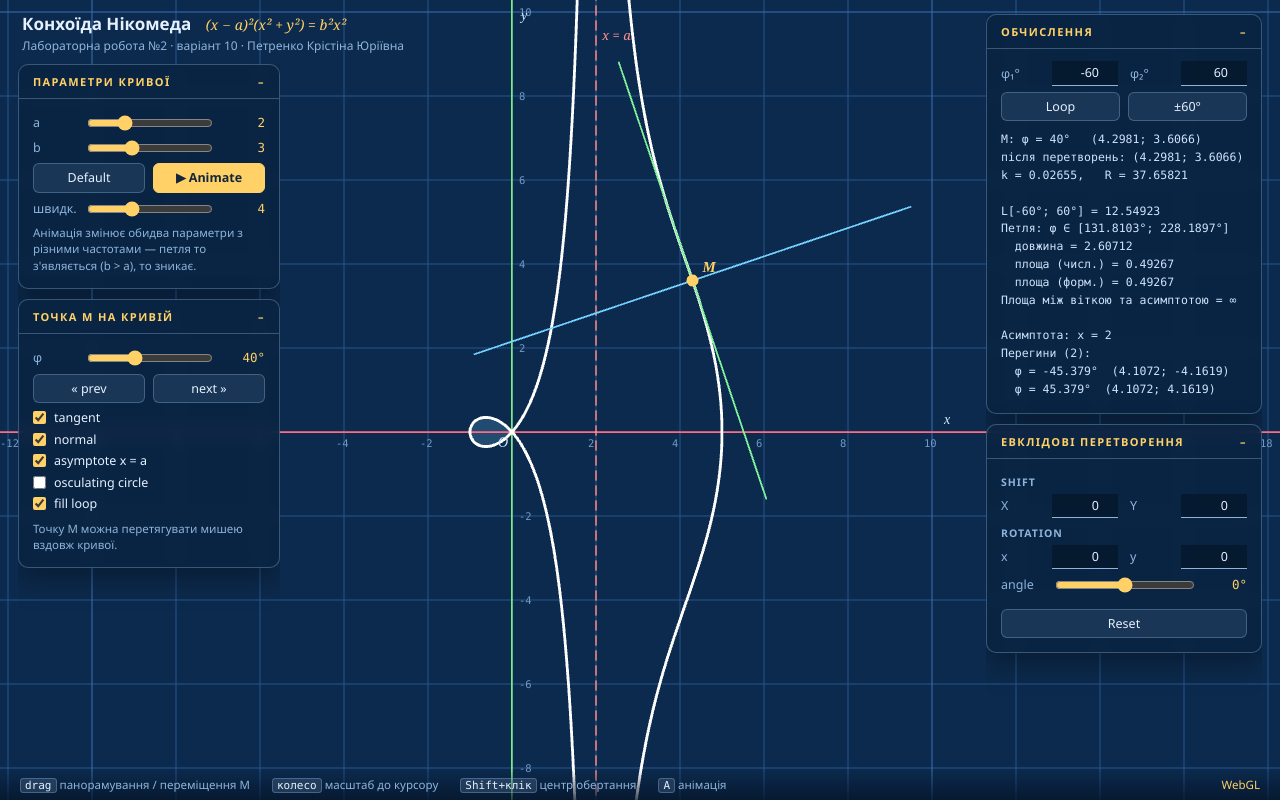
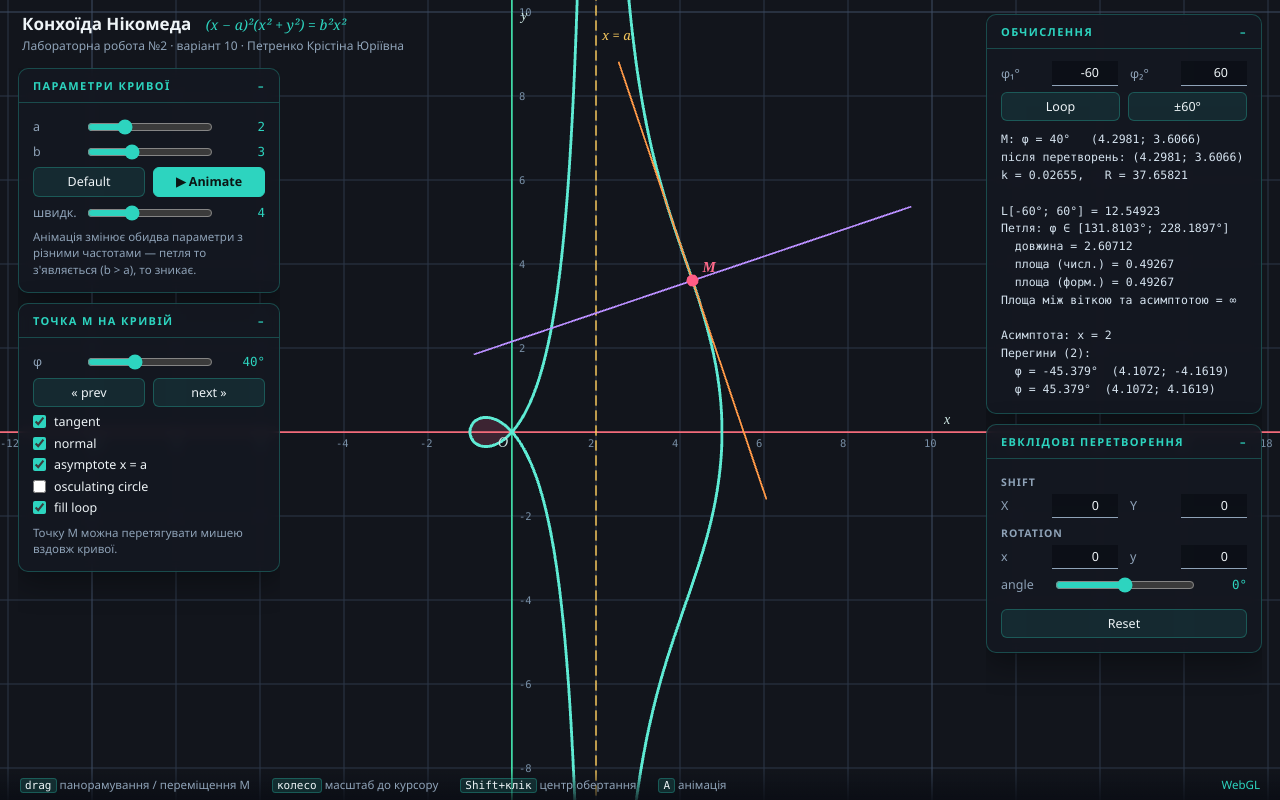
Before and after one commit to kristinapetrenko33-cyber/cg-lab2-conchoid-nicomedes, a plain HTML site: page index.html in a window 1280 px wide. Drawn offline with Linux system fonts and the light colour scheme.

Commit message:
Update Lab 2: conchoid of Nicomedes (variant 10)

```diff
--- a/script.js
+++ b/script.js
@@ -95,18 +95,18 @@ const toWorld = (x, y) => [(x - S.view.ox) / S.view.sc, (y - S.view.oy) / S.view
 
 /* ---------------------------------------------------- 4. рендерер */
 const STYLE = {
-    grid:  { c: [0.15, 0.33, 0.55, 1], w: 1 },
-    major: { c: [0.22, 0.44, 0.70, 1], w: 1 },
-    axisX: { c: [1.0, 0.42, 0.51, 1], w: 1.8 },
-    axisY: { c: [0.49, 0.91, 0.53, 1], w: 1.8 },
-    curve: { c: [1, 1, 1, 1], w: 2.8 },
-    asy:   { c: [1, 0.55, 0.55, 1], w: 1.5, dash: [9, 6] },
-    tan:   { c: [0.5, 0.95, 0.6, 1], w: 1.8 },
-    nor:   { c: [0.45, 0.82, 1, 1], w: 1.8 },
-    circ:  { c: [1, 0.82, 0.4, 1], w: 1.3, dash: [5, 5] },
-    pivot: { c: [1, 0.42, 0.5, 1], w: 1.6 },
-    loop:  { c: [0.45, 0.82, 1, 0.20], w: 0 },
-    dot:   { c: [1, 0.82, 0.4, 1], w: 0 }
+    grid:  { c: [0.17, 0.21, 0.28, 1], w: 1 },
+    major: { c: [0.24, 0.30, 0.39, 1], w: 1 },
+    axisX: { c: [0.95, 0.42, 0.48, 1], w: 1.8 },
+    axisY: { c: [0.25, 0.85, 0.65, 1], w: 1.8 },
+    curve: { c: [0.37, 0.92, 0.83, 1], w: 2.8 },
+    asy:   { c: [0.96, 0.78, 0.36, 1], w: 1.5, dash: [9, 6] },
+    tan:   { c: [1.00, 0.60, 0.28, 1], w: 1.8 },
+    nor:   { c: [0.73, 0.56, 1.00, 1], w: 1.8 },
+    circ:  { c: [0.45, 0.82, 1.00, 1], w: 1.3, dash: [5, 5] },
+    pivot: { c: [0.25, 0.90, 0.80, 1], w: 1.6 },
+    loop:  { c: [0.98, 0.40, 0.58, 0.18], w: 0 },
+    dot:   { c: [1.00, 0.36, 0.52, 1], w: 0 }
 };
 const ORDER = ['loop', 'grid', 'major', 'axisX', 'axisY', 'asy', 'circ', 'curve', 'tan', 'nor', 'pivot', 'dot'];
 const FILLS = new Set(['loop', 'dot']);
@@ -256,7 +256,7 @@ function paint() {
     g2.setTransform(dpr, 0, 0, dpr, 0, 0); g2.clearRect(0, 0, W, H);
     if (gl) {
         gl.viewport(0, 0, glc.width, glc.height);
-        gl.clearColor(0.047, 0.165, 0.302, 1); gl.clear(gl.COLOR_BUFFER_BIT);
+        gl.clearColor(0.071, 0.082, 0.110, 1); gl.clear(gl.COLOR_BUFFER_BIT);
         gl.uniform2f(loc.res, W, H); gl.bindBuffer(gl.ARRAY_BUFFER, buf);
         gl.enableVertexAttribArray(loc.p); gl.vertexAttribPointer(loc.p, 2, gl.FLOAT, false, 0, 0);
         for (const k of ORDER) {
@@ -266,7 +266,7 @@ function paint() {
             gl.uniform4fv(loc.col, STYLE[k].c); gl.drawArrays(gl.TRIANGLES, 0, tris.length / 2);
         }
     } else {
-        g2.fillStyle = '#0c2a4d'; g2.fillRect(0, 0, W, H);
+        g2.fillStyle = '#12151c'; g2.fillRect(0, 0, W, H);
         for (const k of ORDER) {
             const s = STYLE[k], col = `rgba(${s.c.slice(0, 3).map(v => v * 255 | 0)},${s.c[3]})`;
             g2.strokeStyle = g2.fillStyle = col; g2.lineWidth = s.w; g2.lineJoin = 'round';
@@ -276,7 +276,7 @@ function paint() {
     }
     for (const [t, x, y, kind] of labels) {
         g2.font = kind === 'mark' ? 'italic 700 15px "Times New Roman", serif' : kind === 'axis' ? 'italic 14px "Times New Roman", serif' : kind === 'asy' ? 'italic 13px Cambria, serif' : '10.5px Consolas, monospace';
-        g2.fillStyle = kind === 'mark' ? '#ffd166' : kind === 'asy' ? '#ff8f8f' : kind === 'axis' ? '#d1ebff' : '#6f9bc9';
+        g2.fillStyle = kind === 'mark' ? '#ff6b8b' : kind === 'asy' ? '#f5c75d' : kind === 'axis' ? '#cfe9e5' : '#788fa6';
         g2.fillText(t, x, H - y);
     }
     report();
--- a/style.css
+++ b/style.css
@@ -1,10 +1,10 @@
 :root {
-    --bp: #0c2a4d;
-    --ink: #e6f1ff;
-    --dim: #8fb4dc;
-    --hot: #ffd166;
-    --glass: rgba(10, 36, 66, .84);
-    --edge: rgba(143, 180, 220, .35);
+    --bp: #12151c;
+    --ink: #eef4f7;
+    --dim: #8fa3b8;
+    --hot: #2dd4bf;
+    --glass: rgba(20, 24, 34, .85);
+    --edge: rgba(45, 212, 191, .28);
 }
 * { box-sizing: border-box; margin: 0; padding: 0; }
 html, body { height: 100%; overflow: hidden; background: var(--bp); }
@@ -20,7 +20,7 @@ canvas { position: fixed; inset: 0; width: 100vw; height: 100vh; display: block;
 #title h1 i { font: italic 300 14px Cambria, "Times New Roman", serif; color: var(--hot); margin-left: 10px; }
 #title p { color: var(--dim); font-size: 12px; margin-top: 2px; }
 
-.col { position: fixed; top: 64px; bottom: 34px; display: flex; flex-direction: column; gap: 10px; overflow-y: auto; scrollbar-width: thin; }
+.col { position: fixed; top: 68px; bottom: 34px; display: flex; flex-direction: column; gap: 10px; overflow-y: auto; scrollbar-width: thin; }
 #colL { left: 18px; width: 262px; }
 #colR { right: 18px; width: 276px; top: 14px; }
 .card { flex: none; background: var(--glass); backdrop-filter: blur(6px); border: 1px solid var(--edge); border-radius: 10px; box-shadow: 0 10px 30px rgba(0,0,0,.35); }
@@ -38,16 +38,16 @@ input[type=range] { accent-color: var(--hot); width: 100%; }
 .two { display: grid; grid-template-columns: 1fr 1fr; gap: 8px; margin: 6px 0; }
 .kv { display: grid; grid-template-columns: 1fr 1fr; gap: 6px 12px; margin: 4px 0; }
 .kv label { display: flex; align-items: center; justify-content: space-between; gap: 6px; color: var(--dim); }
-input[type=number] { width: 66px; background: rgba(5,20,40,.7); color: var(--ink); border: 0; border-bottom: 1px solid var(--dim); padding: 3px 4px; font: inherit; text-align: right; }
+input[type=number] { width: 66px; background: rgba(10,13,20,.72); color: var(--ink); border: 0; border-bottom: 1px solid var(--dim); padding: 3px 4px; font: inherit; text-align: right; }
 input[type=number]:focus { outline: none; border-bottom-color: var(--hot); }
 .chk { display: flex; gap: 8px; align-items: center; margin: 4px 0; cursor: pointer; }
 .chk input { accent-color: var(--hot); }
-button { font: inherit; color: var(--ink); background: rgba(143,180,220,.12); border: 1px solid var(--edge); border-radius: 6px; padding: 5px 10px; cursor: pointer; }
-button:hover { background: rgba(255,209,102,.16); border-color: var(--hot); }
-button.hot { background: var(--hot); border-color: var(--hot); color: #14263c; font-weight: 600; }
+button { font: inherit; color: var(--ink); background: rgba(45,212,191,.10); border: 1px solid var(--edge); border-radius: 6px; padding: 5px 10px; cursor: pointer; }
+button:hover { background: rgba(45,212,191,.18); border-color: var(--hot); }
+button.hot { background: var(--hot); border-color: var(--hot); color: #0b1614; font-weight: 600; }
 button.full { width: 100%; margin-top: 8px; }
-pre { font: 11.5px/1.55 Consolas, monospace; color: #cfe3fb; margin-top: 10px; white-space: pre-wrap; }
+pre { font: 11.5px/1.55 Consolas, monospace; color: #d6e4f0; margin-top: 10px; white-space: pre-wrap; }
 
-#keys { position: fixed; left: 0; right: 0; bottom: 0; padding: 7px 20px; display: flex; gap: 22px; flex-wrap: wrap; background: linear-gradient(transparent, rgba(5,20,40,.75)); color: var(--dim); pointer-events: none; font-size: 11.5px; }
-#keys kbd { background: rgba(143,180,220,.18); border: 1px solid var(--edge); border-radius: 3px; padding: 0 4px; font: 11px Consolas, monospace; color: var(--ink); }
+#keys { position: fixed; left: 0; right: 0; bottom: 0; padding: 7px 20px; display: flex; gap: 22px; flex-wrap: wrap; background: linear-gradient(transparent, rgba(10,13,20,.82)); color: var(--dim); pointer-events: none; font-size: 11.5px; }
+#keys kbd { background: rgba(45,212,191,.14); border: 1px solid var(--edge); border-radius: 3px; padding: 0 4px; font: 11px Consolas, monospace; color: var(--ink); }
 #renderer { margin-left: auto; color: var(--hot); }
```
